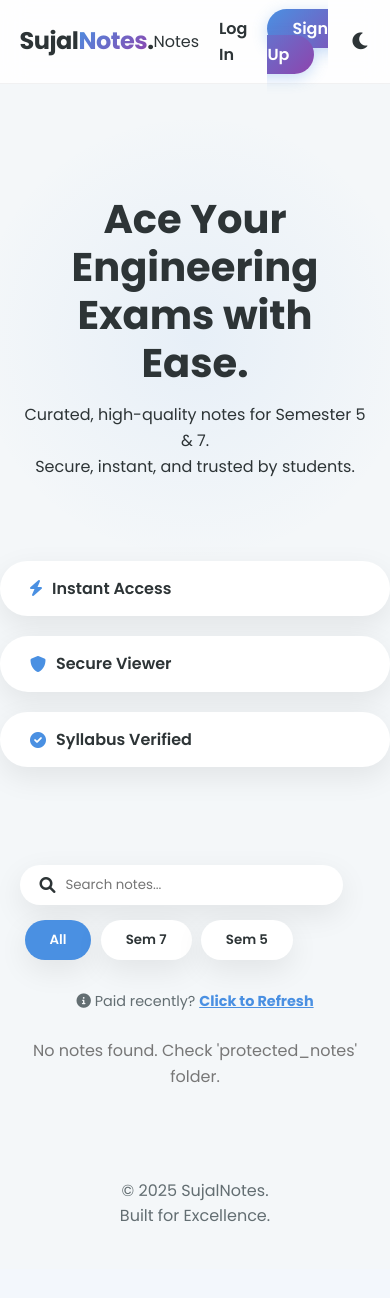
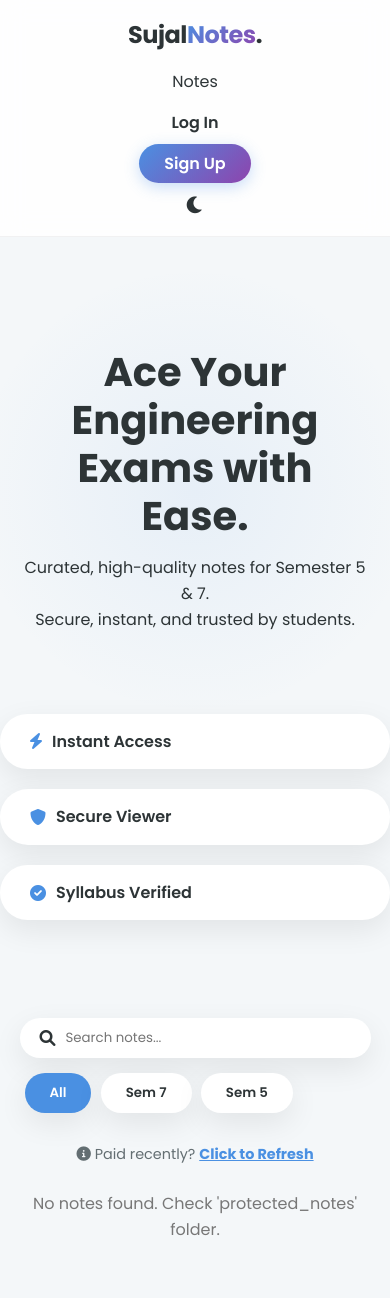
Before and after one commit to sujal0411hwh/SujalNotes, a Flask app: page / in a window 390 px wide. Shown: the top 1298 px of the page. Before the commit the page ends 1222 px from the top, so only its background shows below. Run offline with Flask 3, Linux system fonts and the light colour scheme.

Commit message:
css update

```diff
--- a/static/style.css
+++ b/static/style.css
@@ -136,3 +136,28 @@ td { padding: 15px; border-bottom: 1px solid rgba(0,0,0,0.05); color: var(--text
 
 @keyframes slideIn { from { transform: translateX(100%); } to { transform: translateX(0); } }
 @media (max-width: 768px) { #hero h1 { font-size: 2.5rem; } .features-strip { flex-direction: column; } }
+
+
+@media (max-width: 768px) {
+    /* Existing code... */
+    #hero h1 { font-size: 2.5rem; }
+    .features-strip { flex-direction: column; }
+
+    /* --- ADD THIS FIX --- */
+    .navbar {
+        flex-direction: column; /* Stack logo and links vertically */
+        gap: 15px; /* Add space between them */
+        padding: 1rem;
+    }
+
+    .nav-links {
+        flex-direction: column; /* Stack the links vertically */
+        width: 100%;
+        text-align: center;
+        gap: 15px;
+    }
+
+    .search-box {
+        min-width: 100%; /* Make search bar full width on mobile */
+    }
+}
```
Also changed, not shown: templates/payment.html (+0 -96 lines), users.db, 1 other file.
